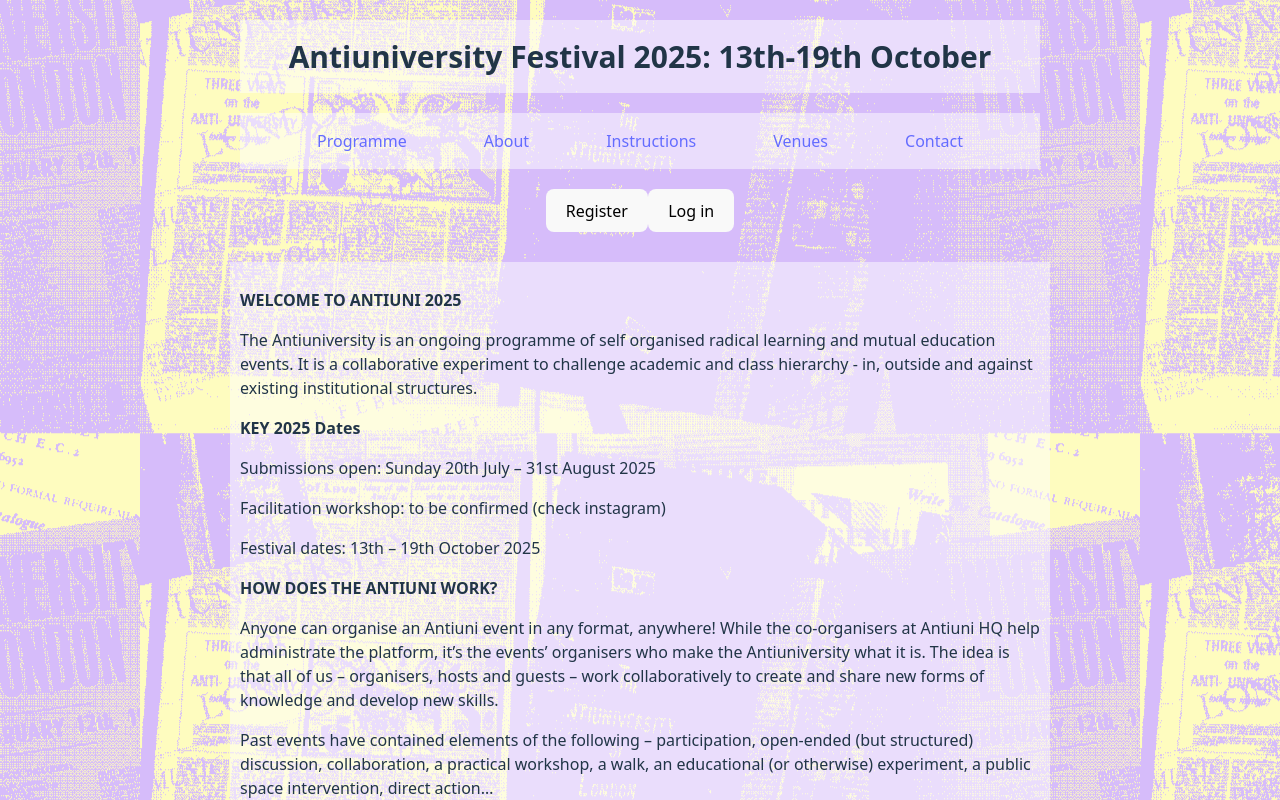
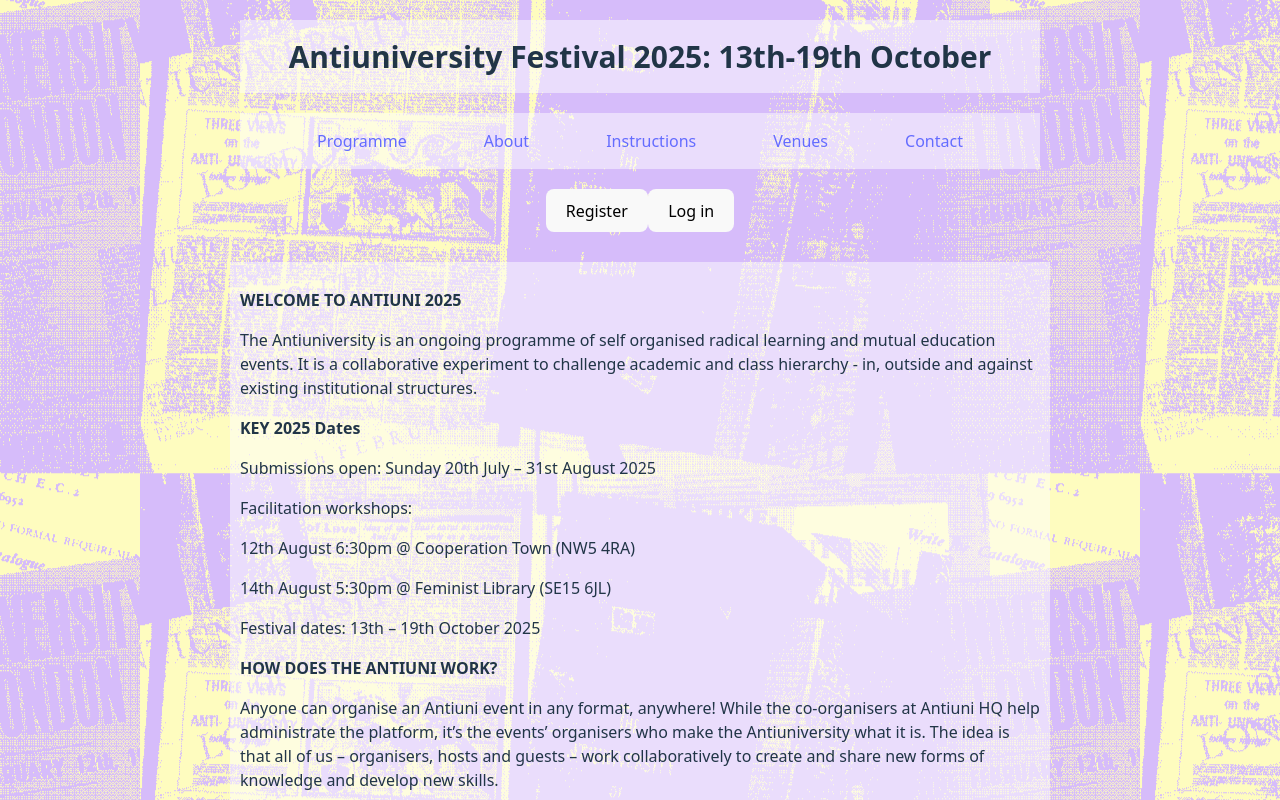
Before and after one commit to King-Mob/antiuniversity, a React (Vite) app: page /instructions in a window 1280 px wide. Shown: the top 800 px of the page. Built offline with nearby package versions, Linux system fonts and the light colour scheme; no server answers.

Commit message:
update instructions

```diff
--- a/src/Instructions.tsx
+++ b/src/Instructions.tsx
@@ -9,7 +9,11 @@ The Antiuniversity is an ongoing programme of self organised radical learning an
 
 Submissions open: Sunday 20th July – 31st August 2025
 
-Facilitation workshop: to be confirmed (check instagram)
+Facilitation workshops:
+
+12th August 6:30pm @ Cooperation Town (NW5 4RA)
+
+14th August 5:30pm @ Feminist Library (SE15 6JL)
 
 Festival dates: 13th – 19th October 2025
 
```
